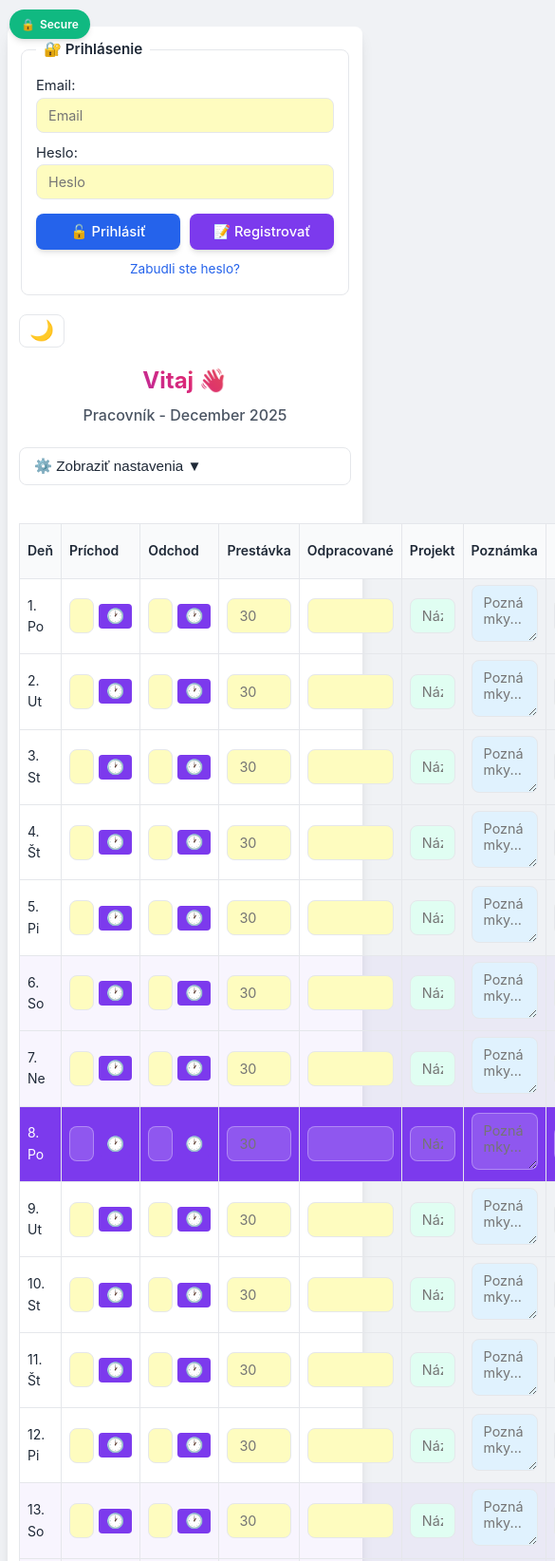
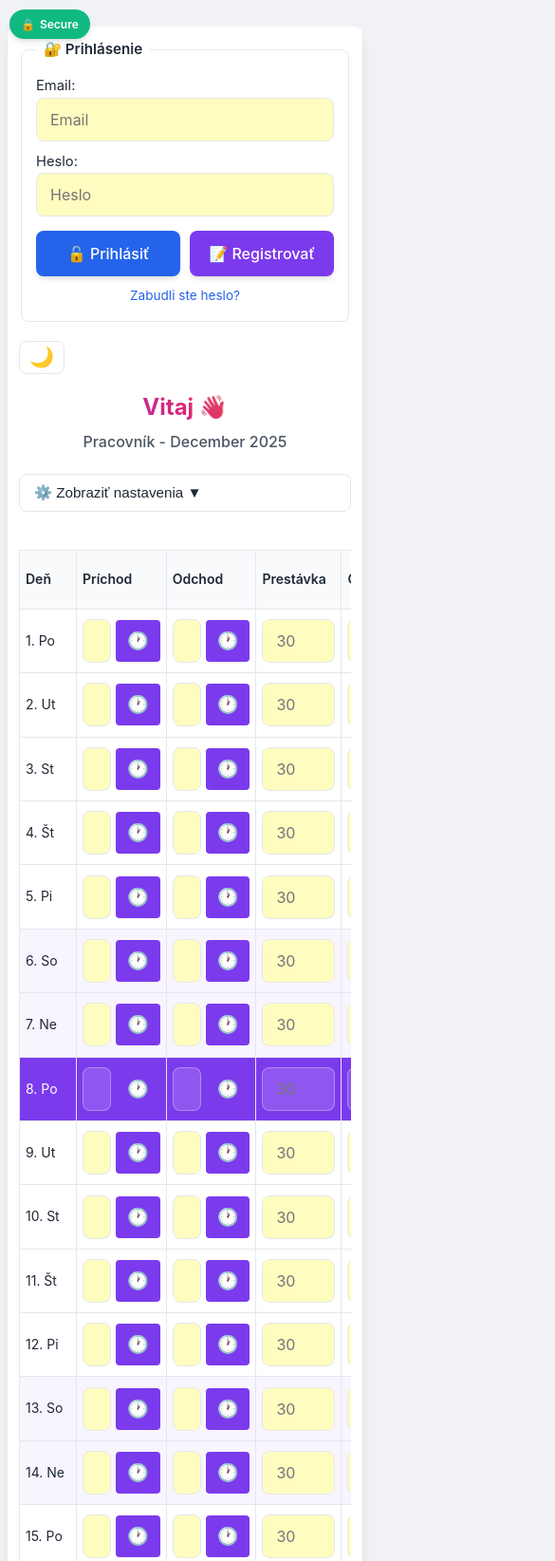
Before and after one commit to Bruno27031983/uuu, a plain HTML site: page index.html in a window 390 px wide. Shown: the top 1644 px of the page at 95% size, 585 px wide, since content can reach past the window. Drawn offline with nearby package versions, Linux system fonts and the light colour scheme; no server answers.

```diff
--- a/index.html
+++ b/index.html
@@ -20,6 +20,7 @@
       https://*.firebaseio.com
       https://*.googleapis.com
       https://*.gstatic.com
+      https://cdn.jsdelivr.net
       https://*.cloudfunctions.net
       https://identitytoolkit.googleapis.com
       https://*.firebaseapp.com
@@ -48,68 +49,10 @@
   <meta http-equiv="X-XSS-Protection" content="1; mode=block">
   <meta http-equiv="Permissions-Policy" content="geolocation=(), microphone=(), camera=()">
 
-  <!-- DOMPurify - 3-layer hybrid security approach -->
-  <script>
-    (function() {
-      console.log('🔐 Loading DOMPurify with 3-layer security...');
+  <!-- DOMPurify z CDN (auto-update) -->
+  <script src="https://cdn.jsdelivr.net/npm/dompurify@3/dist/purify.min.js" crossorigin="anonymous"></script>
 
-      // VRSTVA 1: CDN s integrity check (najlepšie)
-      const cdnWithIntegrity = document.createElement('script');
-      cdnWithIntegrity.src = 'https://cdn.jsdelivr.net/npm/dompurify@3.0.9/dist/purify.min.js';
-      cdnWithIntegrity.integrity = 'sha384-qhKvg6YK+MnZEY0ZWGVV8LWRrzPrZgLe2HwAaOLRnfGr7YQzkYx6C5kxpLLiVYLZ';
-      cdnWithIntegrity.crossOrigin = 'anonymous';
-
-      let fallbackTriggered = false;
-
-      cdnWithIntegrity.onload = function() {
-        console.log('✅ DOMPurify loaded from CDN with integrity check');
-      };
-
-      cdnWithIntegrity.onerror = function() {
-        if (fallbackTriggered) return;
-        fallbackTriggered = true;
-
-        console.warn('⚠️ Layer 1 failed: CDN with integrity check failed');
-        console.log('🔓 Trying Layer 2: CDN without integrity (auto-update)...');
-
-        // VRSTVA 2: CDN bez integrity (auto-update)
-        const cdnNoIntegrity = document.createElement('script');
-        cdnNoIntegrity.src = 'https://cdn.jsdelivr.net/npm/dompurify@3/dist/purify.min.js';
-        cdnNoIntegrity.crossOrigin = 'anonymous';
-
-        cdnNoIntegrity.onload = function() {
-          console.log('✅ DOMPurify loaded from CDN without integrity (auto-update)');
-        };
-
-        cdnNoIntegrity.onerror = function() {
-          console.warn('⚠️ Layer 2 failed: CDN completely unavailable');
-          console.log('💾 Trying Layer 3: Local fallback...');
-
-          // VRSTVA 3: Local self-hosted (offline support)
-          const localScript = document.createElement('script');
-          localScript.src = './libs/dompurify.min.js';
-
-          localScript.onload = function() {
-            console.log('✅ DOMPurify loaded from local fallback');
-            console.warn('⚠️ Using local version - may be outdated');
-          };
-
-          localScript.onerror = function() {
-            console.error('❌ CRITICAL: All DOMPurify layers failed!');
-            console.error('❌ XSS protection is DISABLED!');
-          };
-
-          document.head.appendChild(localScript);
-        };
-
-        document.head.appendChild(cdnNoIntegrity);
-      };
-
-      document.head.appendChild(cdnWithIntegrity);
-    })();
-  </script>
-
-  <!-- jsPDF a xlsx.js self-hosted (veľké súbory) -->
+  <!-- jsPDF a xlsx.js self-hosted -->
   <script src="./libs/jspdf.umd.min.js" defer></script>
   <script src="./libs/jspdf-autotable.min.js" defer></script>
   <script src="./libs/xlsx.full.min.js" defer></script>
@@ -547,14 +490,64 @@
       text-decoration: underline;
     }
 
+    /* MOBILE OPTIMIZATION - Väčšie inputy a tlačidlá */
     @media (max-width: 768px) {
       body { padding: 8px; }
       .container { padding: 12px; }
       h1 { font-size: 1.5rem; }
+
+      /* Väčšie inputy na mobile */
+      input[type="tel"],
+      input[type="number"],
+      input[type="text"],
+      input[type="email"],
+      input[type="password"],
+      select,
+      textarea {
+        padding: 12px 14px;
+        font-size: 1rem;
+        min-height: 44px;
+      }
+
+      /* Väčšie tlačidlá kamier */
+      .time-btn {
+        padding: 8px 12px;
+        font-size: 1.3em;
+        min-width: 44px;
+        min-height: 44px;
+      }
+
+      /* Tlačidlá na spodku */
       .btn-container { flex-direction: column; }
-      .btn { width: 100%; }
-      table { font-size: 0.75rem; }
-      th, td { padding: 6px 8px; }
+      .btn {
+        width: 100%;
+        padding: 14px 20px;
+        font-size: 1rem;
+      }
+
+      /* Tabuľka */
+      table {
+        font-size: 0.8rem;
+        display: block;
+        overflow-x: auto;
+        -webkit-overflow-scrolling: touch;
+      }
+      th, td {
+        padding: 8px 6px;
+        min-width: 60px;
+      }
+
+      /* Špeciálne pre Príchod/Odchod/Prestávka stĺpce */
+      th:nth-child(2), th:nth-child(3), th:nth-child(4),
+      td:nth-child(2), td:nth-child(3), td:nth-child(4) {
+        min-width: 90px;
+      }
+
+      /* Poznámka a projekt širšie */
+      th:nth-child(6), th:nth-child(7),
+      td:nth-child(6), td:nth-child(7) {
+        min-width: 120px;
+      }
     }
   </style>
 </head>
```
